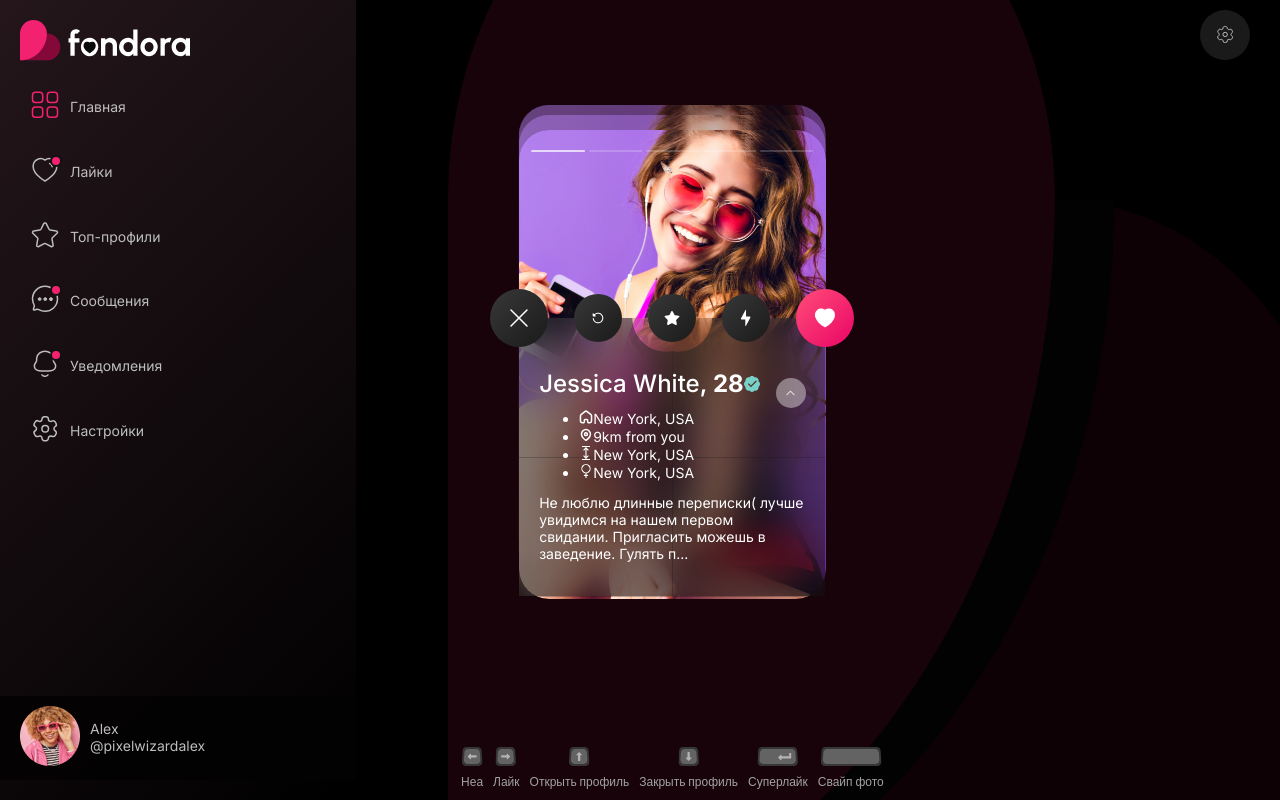
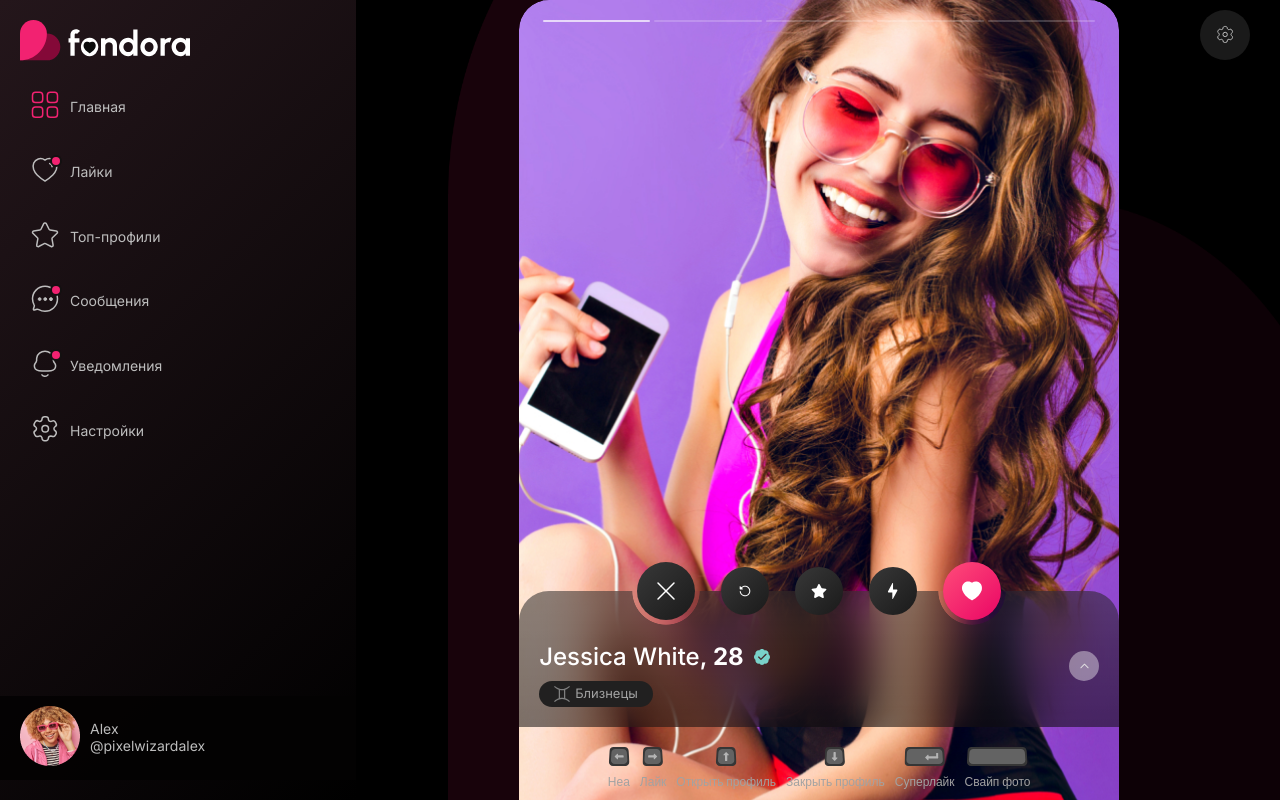
Before and after one commit to dmitryfrontender/fondora, a React (Create React App) app: page / in a window 1280 px wide. Built offline with nearby package versions, Linux system fonts and the light colour scheme.

Commit message:
gamePad block fixes for main logic and profile open/close

```diff
--- a/src/assets/icons/svgComponent.jsx
+++ b/src/assets/icons/svgComponent.jsx
@@ -117,7 +117,7 @@ const icons = {
 		<svg width="18" height="18" viewBox="0 0 18 18" fill="none" xmlns="http://www.w3.org/2000/svg">
 			<g id="Chat">
 			<path id="Fill 1" opacity="0.4" d="M9.01797 0.679688C4.1763 0.679688 0.667969 4.62969 0.667969 9.01302C0.667969 10.413 1.0763 11.8547 1.79297 13.1714C1.9263 13.388 1.94297 13.663 1.8513 13.9214L1.29297 15.788C1.16797 16.238 1.5513 16.5714 1.9763 16.438L3.65963 15.938C4.11797 15.788 4.4763 15.9797 4.90213 16.238C6.1188 16.9547 7.63463 17.3214 9.0013 17.3214C13.1346 17.3214 17.3346 14.1297 17.3346 8.98802C17.3346 4.55469 13.7513 0.679688 9.01797 0.679688Z" fill="#FFBC0F"/>
-			<path id="Combined Shape" fill-rule="evenodd" clip-rule="evenodd" d="M8.98679 10.0885C8.39512 10.0802 7.92013 9.60518 7.92013 9.01352C7.92013 8.43018 8.40346 7.94685 8.98679 7.95518C9.57846 7.95518 10.0535 8.43018 10.0535 9.02185C10.0535 9.60518 9.57846 10.0885 8.98679 10.0885ZM5.14479 10.0885C4.56146 10.0885 4.07812 9.60521 4.07812 9.02187C4.07812 8.43021 4.55313 7.95521 5.14479 7.95521C5.73646 7.95521 6.21146 8.43021 6.21146 9.02187C6.21146 9.60521 5.73646 10.0802 5.14479 10.0885ZM11.7616 9.02185C11.7616 9.60518 12.2366 10.0885 12.8283 10.0885C13.42 10.0885 13.895 9.60518 13.895 9.02185C13.895 8.43018 13.42 7.95518 12.8283 7.95518C12.2366 7.95518 11.7616 8.43018 11.7616 9.02185Z" fill="#FFBC0F"/>
+			<path id="Combined Shape" fillRule="evenodd" clipRule="evenodd" d="M8.98679 10.0885C8.39512 10.0802 7.92013 9.60518 7.92013 9.01352C7.92013 8.43018 8.40346 7.94685 8.98679 7.95518C9.57846 7.95518 10.0535 8.43018 10.0535 9.02185C10.0535 9.60518 9.57846 10.0885 8.98679 10.0885ZM5.14479 10.0885C4.56146 10.0885 4.07812 9.60521 4.07812 9.02187C4.07812 8.43021 4.55313 7.95521 5.14479 7.95521C5.73646 7.95521 6.21146 8.43021 6.21146 9.02187C6.21146 9.60521 5.73646 10.0802 5.14479 10.0885ZM11.7616 9.02185C11.7616 9.60518 12.2366 10.0885 12.8283 10.0885C13.42 10.0885 13.895 9.60518 13.895 9.02185C13.895 8.43018 13.42 7.95518 12.8283 7.95518C12.2366 7.95518 11.7616 8.43018 11.7616 9.02185Z" fill="#FFBC0F"/>
 			</g>
 		</svg>
 	),
@@ -1728,8 +1728,8 @@ const icons = {
 		<svg width='327' height='311' viewBox='0 0 327 311' fill='none' xmlns='http://www.w3.org/2000/svg'>
 			<g filter='url(#filter0_d_836_66107)'>
 				<path
-					fill-rule='evenodd'
-					clip-rule='evenodd'
+					fillRule='evenodd'
+					clipRule='evenodd'
 					d='M101.868 239.855C104.5 239.855 109.645 240.134 115.628 242.893C121.611 245.652 126.636 250.252 129.269 256.528C131.901 262.807 131.143 269.644 130.306 274.883C129.468 280.121 122.01 292.916 108.568 296.153C96.465 299.07 91.0237 296.151 87.0027 293.993C86.5581 293.756 86.1311 293.526 85.7141 293.315C81.5262 291.197 76.3012 286.517 74.3069 280.161C72.3127 273.803 71.0762 265.446 74.5862 258.329C78.096 251.21 87.4293 239.855 101.868 239.855ZM102.365 244.729C104.681 244.713 108.501 244.687 113.195 246.852C118.274 249.195 123.484 254.835 125.719 260.168C127.954 265.5 127.228 270.513 126.517 274.963C125.806 279.412 120.778 290.323 109.366 293.075C98.8536 295.609 92.7828 292.66 88.8981 290.774C88.5657 290.612 88.2493 290.457 87.9477 290.316C84.1187 288.518 79.0314 283.481 77.3382 278.081C75.6451 272.68 75.5549 264.941 78.5348 258.895C81.5147 252.851 89.5675 244.734 101.826 244.734C101.995 244.734 102.175 244.732 102.365 244.729Z'
 					fill='white'
 				/>
@@ -1738,8 +1738,8 @@ const icons = {
 					fill='white'
 				/>
 				<path
-					fill-rule='evenodd'
-					clip-rule='evenodd'
+					fillRule='evenodd'
+					clipRule='evenodd'
 					d='M92.4524 95.6862C86.8542 93.1816 72.5099 84.5566 59.9196 70.0927C67.5536 72.4408 72.7213 68.0969 74.3656 64.2227C76.0098 60.3484 80.003 46.2603 69.0804 42.6209C58.1578 38.9814 53.2251 54.0088 53.8123 59.5266C42.185 58.9396 27.739 45.9081 26.4471 2.11743C23.9807 3.40885 24.8029 14.2098 25.9773 25.5977C27.1518 36.9856 30.7926 65.6315 53.8123 68.5665C53.8123 77.1368 77.6541 104.491 92.4524 95.6862ZM55.6915 59.9962C55.4958 57.6482 56.6075 52.6704 62.6208 51.5433C70.1375 50.1345 74.1307 54.361 74.1307 57.7656C74.1307 61.1702 66.0268 64.1053 55.6915 59.9962Z'
 					fill='#F22271'
 				/>
@@ -1772,8 +1772,8 @@ const icons = {
 			</g>
 			<g clip-path='url(#clip1_836_66107)'>
 				<path
-					fill-rule='evenodd'
-					clip-rule='evenodd'
+					fillRule='evenodd'
+					clipRule='evenodd'
 					d='M39.6167 194.615L46.6503 214.801L32.6866 198.616L12.5002 205.651L28.6855 191.686L21.6509 171.5L35.6156 187.685L55.8011 180.65L39.6167 194.615Z'
 					fill='#FDA44B'
 				/>
@@ -1877,9 +1877,9 @@ const icons = {
 	mobileBg: (
 		<svg xmlns="http://www.w3.org/2000/svg" width="224" height="224" viewBox="0 0 224 224" fill="none">
 			{/* <g style={{`mix-blend-mode:luminosity}} opacity="0.2"> */}
-			<path fill-rule="evenodd" clip-rule="evenodd" d="M-6.52757e-06 74.6647L0 223.998L149.22 223.998C149.258 223.998 149.296 223.998 149.334 223.998C190.571 223.998 224.001 190.569 224.001 149.331C224.001 108.094 190.571 74.6648 149.334 74.6648C149.334 74.6648 149.334 74.6647 149.333 74.6647L-6.52757e-06 74.6647Z" fill="#2c2326"/>
+			<path fillRule="evenodd" clipRule="evenodd" d="M-6.52757e-06 74.6647L0 223.998L149.22 223.998C149.258 223.998 149.296 223.998 149.334 223.998C190.571 223.998 224.001 190.569 224.001 149.331C224.001 108.094 190.571 74.6648 149.334 74.6648C149.334 74.6648 149.334 74.6647 149.333 74.6647L-6.52757e-06 74.6647Z" fill="#2c2326"/>
 			<path d="M14.6411 223.998L14.6411 74.6648L163.974 74.6648C163.974 157.139 97.1156 223.998 14.6411 223.998Z" fill="#0f0e0f"/>
-			<path fill-rule="evenodd" clip-rule="evenodd" d="M-6.52756e-06 74.6648L0 223.998C82.4693 223.998 149.325 157.147 149.333 74.6804M149.333 74.6657C149.333 33.4285 115.904 -0.000920594 74.6666 -0.000918791C33.4297 -0.000916989 0.000502946 33.428 -6.52756e-06 74.6648" fill="#453b3f"/>
+			<path fillRule="evenodd" clipRule="evenodd" d="M-6.52756e-06 74.6648L0 223.998C82.4693 223.998 149.325 157.147 149.333 74.6804M149.333 74.6657C149.333 33.4285 115.904 -0.000920594 74.6666 -0.000918791C33.4297 -0.000916989 0.000502946 33.428 -6.52756e-06 74.6648" fill="#453b3f"/>
 			{/* </g> */}
 		</svg>
 	)
--- a/src/components/GamePad/GamePad.scss
+++ b/src/components/GamePad/GamePad.scss
@@ -24,7 +24,7 @@
     align-items: center;
     justify-content: center;
     width: calc(100% - (var(--side-padding) * 2));
-    max-width: 23.942vw;
+    width: 600px;
     height: calc(100% - var(--bottom-padding));
     padding: 0 var(--side-padding) var(--bottom-padding);
     position: relative;
@@ -32,7 +32,9 @@
 
     @media screen and (max-width: 1024px) {
         max-width: 100%;
+        width: 100%;
         padding: 0;
+        margin: 0;
     }
 
     &Survey {
@@ -53,26 +55,23 @@
     }
 
     &Block {
-        height: 100%;
-        width: 100%;
-        max-width: 600px;
-        // max-height: 935px;
-        height: 58.256vh;
-        max-height: 910px;
+        height: 910px;
+        width: 600px;
+        max-width: 100%;
+        max-height: 100%;
         position: relative;
     }
 
     &BlockWrapper {
         width: 100%;
         height: 100%;
-        position: relative;
+        position: absolute;
     }
 
     &BlockItem {
         height: 100%;
         width: 100%;
         position: absolute;
-        // overflow: hidden;
         touch-action: none;
 
         .keen-slider {
@@ -103,7 +102,7 @@
             left: 50%;
             transform: translateX(-50%);
             width: 100%;
-            max-width: 560px;
+            max-width: 93.334%;
             height: 100%;
             z-index: 2;
             opacity: 0.5;
@@ -114,7 +113,7 @@
             left: 50%;
             transform: translateX(-50%);
             width: 100%;
-            max-width: 530px;
+            max-width: 88.334%;
             height: 100%;
             z-index: 1;
             opacity: 0.5;
@@ -247,6 +246,7 @@
             color: #FFF;
             font-size: 24px;
             line-height: 100%;
+            margin-bottom: 12px;
 
             .name {
                 font-weight: 500;
@@ -258,6 +258,51 @@
 
             .age {
                 font-weight: 700;
+            }
+
+            .verified {
+                margin-left: 10px;
+            }
+        }
+
+        &AdditionalInfo {
+            ul {
+                list-style: none;
+                padding: 0;
+                margin: 0;
+                display: flex;
+                gap: 20px;
+                align-items: center;
+            }
+
+            li {
+                display: flex;
+                align-items: center;
+                gap: 6px;
+            }
+        }
+
+        &LabelsList {
+            ul {
+                list-style: none;
+                margin: 0;
+                padding: 0;
+                display: flex;
+                align-items: flex-start;
+                flex-wrap: wrap;
+                gap: 10px;
+            }
+
+            .tag {
+                font-size: 13px;
+                color: #A2A2A2;
+                display: flex;
+                padding: 5px 15px;
+                align-items: center;
+                gap: 5px;
+                border-radius: 30px;
+                background: #212020;
+                white-space: nowrap;
             }
         }
     }
@@ -310,7 +355,6 @@
     .ProfileComponentInfo {
         border-radius: 30px 30px 0 0;
         margin-top: -200px;
-        overflow: hidden;
         position: relative;
     }
 }
--- a/src/components/GamePad/GamePad.tsx
+++ b/src/components/GamePad/GamePad.tsx
@@ -2,6 +2,7 @@ import React, { useEffect, useState } from 'react';
 import './GamePad.scss';
 
 import { useSprings, animated, to as interpolate } from '@react-spring/web'
+
 import { useDrag } from '@use-gesture/react'
 
 import { sliderProfiles }  from "../../Data/SliderProfiles";
@@ -12,6 +13,15 @@ import ProfileComponent from '../ProfileComponent/ProfileComponent';
 import PhotoSlider from '../ProfileComponent/PhotoSlider/PhotoSlider';
 
 const GamePad = () => {
+
+	const [profileVisibility, setProfileVisibility] = useState(false); // logic for setProfileVisibility
+
+	function handleProfileVisibilityFromProfileComponent(data: boolean) {
+		setProfileVisibility(data);
+	}
+
+	const [verified, setVerified] = useState(true);
+	const [zodiac, setZodiac] = useState(true);
 
 	const [approved, setApproved] = useState('');
 	const [angle, setAngle] = useState(0);
@@ -52,8 +62,6 @@ const GamePad = () => {
 	setTimeout(() => {
 		setTimeOut(false);
 	}, 3000);
-
-	const [profileVisibility, setProfileVisibility] = useState(false); // logic for setProfileVisibility
 
 	const handleApprove = () => {
 		setApproved('approved');
@@ -131,7 +139,7 @@ const GamePad = () => {
 					{
 						profileVisibility
 						?
-						<ProfileComponent />
+						<ProfileComponent profileVisibility={profileVisibility} sendDataToGamepad={handleProfileVisibilityFromProfileComponent} />
 						:
 						<div className="GamePadBlockWrapper">
 							{
@@ -194,9 +202,16 @@ const GamePad = () => {
 																			{sliderProfile.userAge}
 																		</span>
 																	}
-																	<SVGIcon name="fillVerification" size={16} />
+																	{
+																		verified &&
+																		<SVGIcon className="verified" name="fillVerification" size={16} />
+																	}
 																</div>
 															}
+															{
+																!zodiac
+																&&
+																<>
 																	{
 																		sliderProfile.userLocation &&
 																		sliderProfile.userDistance &&
@@ -210,14 +225,6 @@ const GamePad = () => {
 																					<SVGIcon name="distanceIcon" size={14} />
 																					<span>{sliderProfile.userDistance}</span>
 																				</li>
-																		<li>
-																			<SVGIcon name="tall" size={14} />
-																			<span>{sliderProfile.userLocation}</span>
-																		</li>
-																		<li>
-																			<SVGIcon name="femaleGender" size={14} />
-																			<span>{sliderProfile.userLocation}</span>
-																		</li>
 																			</ul>
 																		</div>
 																	}
@@ -228,6 +235,25 @@ const GamePad = () => {
 																				{sliderProfile.userDescription}
 																			</p>
 																		</div>
+																	}
+																</>
+															}
+															{
+																zodiac &&
+																<>
+																	<div className="GamePadPanelAdditionalInfo">
+																		<ul className="GamePadPanelLabelsList">
+																			<li>
+																				<div className="tag">
+																					<svg width="16" height="16" viewBox="0 0 14 14" fill="none" xmlns="http://www.w3.org/2000/svg">
+																						<path d="M12.064 11.7307C11.3473 11.2864 10.6007 10.9369 9.84157 10.6865V3.32941C10.6012 3.07712 11.3483 2.72487 12.0655 2.2772C13.2643 1.52893 13.9612 0.77985 13.9903 0.748317L13.1869 0.00585264C13.1806 0.0126898 12.5409 0.695835 11.4576 1.36703C10.4746 1.97606 8.90979 2.70206 7.03711 2.70206C5.16203 2.70206 3.57432 1.97447 2.57259 1.3641C1.46858 0.691432 0.808678 0.00683719 0.802169 0L0.00976562 0.754224C0.0396305 0.785648 0.75543 1.53263 1.9725 2.27944C2.67895 2.71292 3.41108 3.05707 4.15302 3.30726V10.7085C3.4116 10.9568 2.67999 11.2983 1.97398 11.7285C0.756879 12.47 0.0409706 13.2118 0.0111057 13.243L0.800801 14C0.807338 13.9932 1.46721 13.3135 2.57122 12.6457C3.57317 12.0395 5.16132 11.3169 7.03711 11.3169C8.91051 11.3169 10.4758 12.0379 11.4589 12.6428C12.5422 13.3092 13.1819 13.9874 13.1877 13.9936L13.989 13.2489C13.9599 13.2176 13.2628 12.4736 12.064 11.7307ZM5.24697 10.4116V3.60613C5.84501 3.73174 6.44441 3.79598 7.03711 3.79598C7.60504 3.79598 8.17756 3.73691 8.74761 3.6215V10.3963C8.17753 10.2816 7.60504 10.2229 7.03711 10.2229C6.44444 10.223 5.84504 10.2868 5.24697 10.4116Z" fill="#7F7F7F"></path>
+																					</svg>
+																					<span>Близнецы</span>
+																				</div>
+																			</li>
+																		</ul>
+																	</div>
+																</>
 															}
 														</div>
 													</div>
--- a/src/components/ProfileComponent/PhotoSlider/PhotoSlider.tsx
+++ b/src/components/ProfileComponent/PhotoSlider/PhotoSlider.tsx
@@ -63,8 +63,8 @@ const PhotoSlider = (props: any) => {
     return (
         <>
             <div
-                className={`PhotoSlider ${props.cssClass}`}
-                style={props.cssStyle}
+                className={`PhotoSlider ${props.cssClass ? props.cssClass : ''}`}
+                style={props.cssStyle ? props.cssStyle : {}}
             >
                 <div className="PhotoSliderAvatar">
                     {loaded && instanceRef.current && (
--- a/src/components/ProfileComponent/ProfileComponent.scss
+++ b/src/components/ProfileComponent/ProfileComponent.scss
@@ -19,6 +19,8 @@
         display: flex;
         flex-direction: column;
         gap: 20px;
+        position: relative;
+        z-index: 1;
 
         ul {
             list-style: none;
@@ -41,6 +43,20 @@
             background: #212020;
             white-space: nowrap;
         }
+    }
+
+    &ProfileToggler {
+        position: absolute;
+        top: -15px;
+        right: 50px;
+        z-index: 1;
+        display: flex;
+        width: 30px;
+        height: 30px;
+        justify-content: center;
+        align-items: center;
+        border-radius: 50%;
+        background: #EB0565;
     }
 
     &MainInfo {
--- a/src/components/ProfileComponent/ProfileComponent.tsx
+++ b/src/components/ProfileComponent/ProfileComponent.tsx
@@ -21,6 +21,12 @@ const ProfileComponent = (props: any) => {
                 <PhotoSlider images={activeUser.images} />
 
                 <div className="ProfileComponentInfo">
+                    {
+                        props.profileVisibility &&
+                        <div className="ProfileComponentProfileToggler" onClick={() => props.sendDataToGamepad(false)}>
+                            <SVGIcon name="arrowDown" size={6} width={11} />
+                        </div>
+                    }
                     <div className="ProfileComponentMainInfo">
                         <span className="name">
                             {activeUser.userName}
--- a/src/pages/Matching/Matching.scss
+++ b/src/pages/Matching/Matching.scss
@@ -12,6 +12,7 @@
         position: absolute;
         right: 0;
         top: 0;
+        z-index: 3;
         .settings{
             display: block;
             text-align: -webkit-right;
```
Lines whose indentation alone changed are shown as unchanged.
